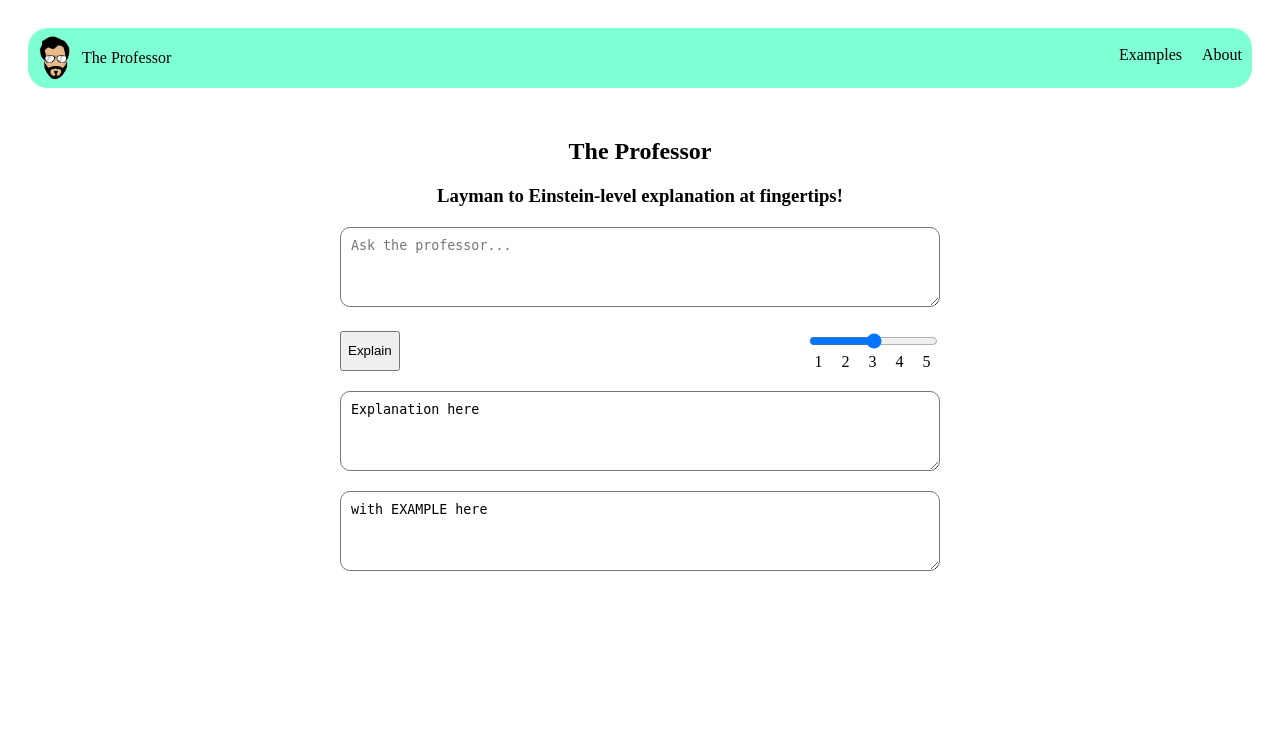
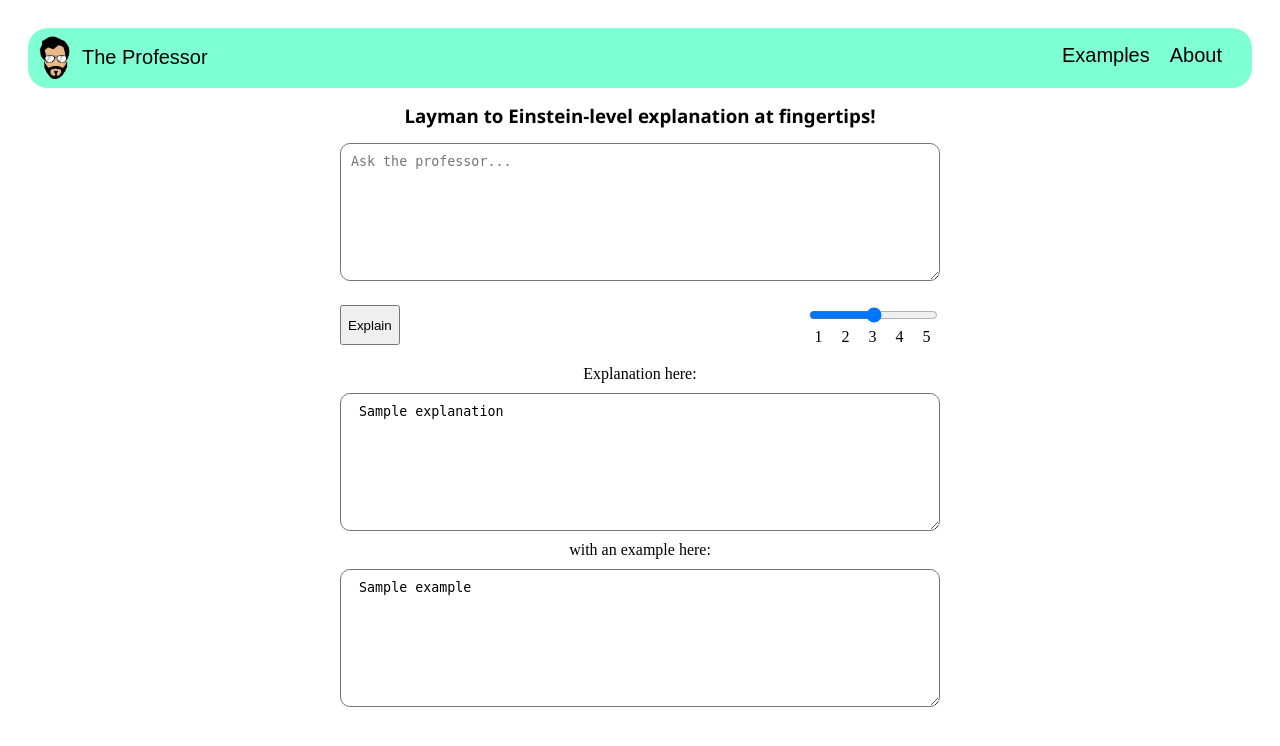
Before and after one commit to g-wtham/the-professor-chatbot, a Flask app: template templates/index.html in a window 1280 px wide. Shown: the top 746 px of the page. Run offline with Flask 3, Linux system fonts and the light colour scheme; the template is opened without the code that fills it: most values are stand-ins (such as "Sample title", 1, 10 or a date in 2020).

Commit message:
query_and_example_areas

```diff
--- a/app.py
+++ b/app.py
@@ -16,10 +16,12 @@ def index():
 def submit():
     name = request.form['query']
     model = genai.GenerativeModel("gemini-1.5-flash")
-    response = model.generate_content(name)
-    print(f'The query is {name}')
-    return f"Your query has been received: {response.text}"
+    query_response = model.generate_content(name)
+    query_example = f"Based on this explanation: {query_response.text}, provide a relevant example."
+    query_example_response = model.generate_content(query_example)
+    return render_template("index.html", explanation=query_response.text, example=query_example_response.text)
 
+# return f"Your query has been received: {response.text}"
 # model = genai.GenerativeModel("gemini-1.5-flash")
 # response = model.generate_content("Write a story about a magic backpack.")
 # print(response.text)
--- a/assets/css/style.css
+++ b/assets/css/style.css
@@ -27,17 +27,35 @@ header {
   display: flex;
   justify-content: flex-start;
   align-items: center;
+  font-size: 20px;
+  font-family:sans-serif;
 }
 
 nav ul {
   display: flex;
   list-style: none;
+  margin-right: 20px;
 }
 
 nav ul li {
   display: flex;
   padding-bottom: 5px;
   margin: 0 10px 0 10px;
+  font-size: 20px;
+  font-family:sans-serif;
+}
+
+
+@media (max-width: 600px) {
+  .header-logo{
+    font-size: 16px;
+    font-weight: 400;
+    font-family:sans-serif;
+  }
+
+  nav ul li {
+    font-size: 16px;
+  }
 }
 
 .container {
@@ -52,19 +70,21 @@ main {
   flex-direction: column;
   justify-content: center;
   max-width: 600px;
-  margin: 40px auto;
+  margin: 10px auto;
 }
 
 main > h2,
 h3 {
   text-align: center;
-  margin: 10px;
+  margin: 5px;
+  font-family:'Segoe UI', Tahoma, Geneva, Verdana, sans-serif;
 }
 
 .action-buttons {
   display: flex;
   justify-content: space-between;
   margin: 10px 0 10px 0;
+  margin-bottom: 20px;
 }
 
 .content-area {
@@ -74,11 +94,15 @@ h3 {
   align-items: center;
 }
 
+body > main > div > form > div.content-area > p{
+  margin: 0;
+}
+
 textarea {
   width: 100%;
   margin: 10px 0 10px 0;
   padding: 10px;
-  height: 80px;
+  height: 138px;
   box-sizing: border-box;
   border-radius: 10px;
 }
--- a/templates/index.html
+++ b/templates/index.html
@@ -22,7 +22,6 @@
         </nav>
     </header>
     <main>
-        <h2>The Professor</h2>
         <h3>Layman to Einstein-level explanation at fingertips!</h3>
         <div class="container">
             <form action="/submit" method="post">
@@ -42,8 +41,10 @@
                     </div>
                 </div>
                 <div class="content-area">
-                    <textarea>Explanation here</textarea>
-                    <textarea>with EXAMPLE here</textarea>
+                    <p>Explanation here: </p>
+                    <textarea name="explanation" placeholder="Explanation here"> {{explanation}}</textarea>
+                    <p>with an example here: </p>
+                    <textarea name="example" placeholder="with an example here"> {{example}} </textarea>
                 </div>
             </form>
         </div>
```
